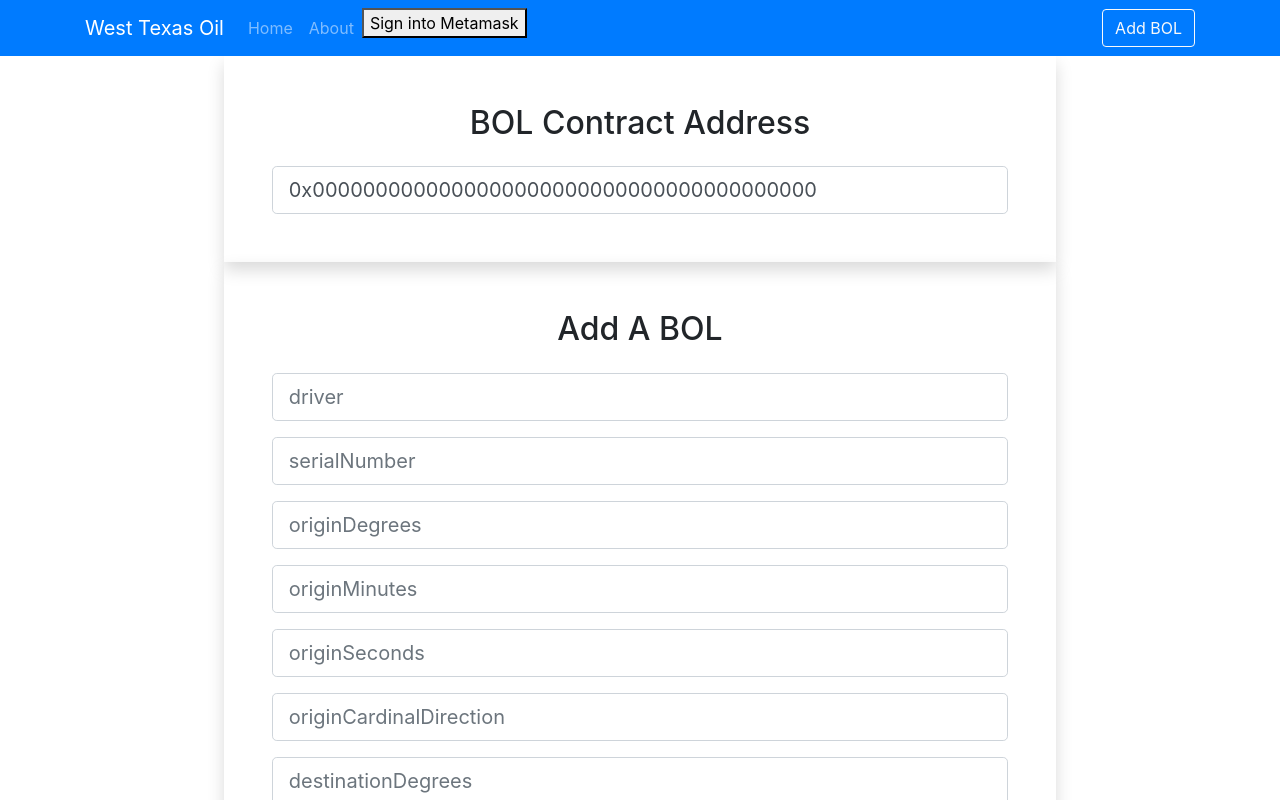
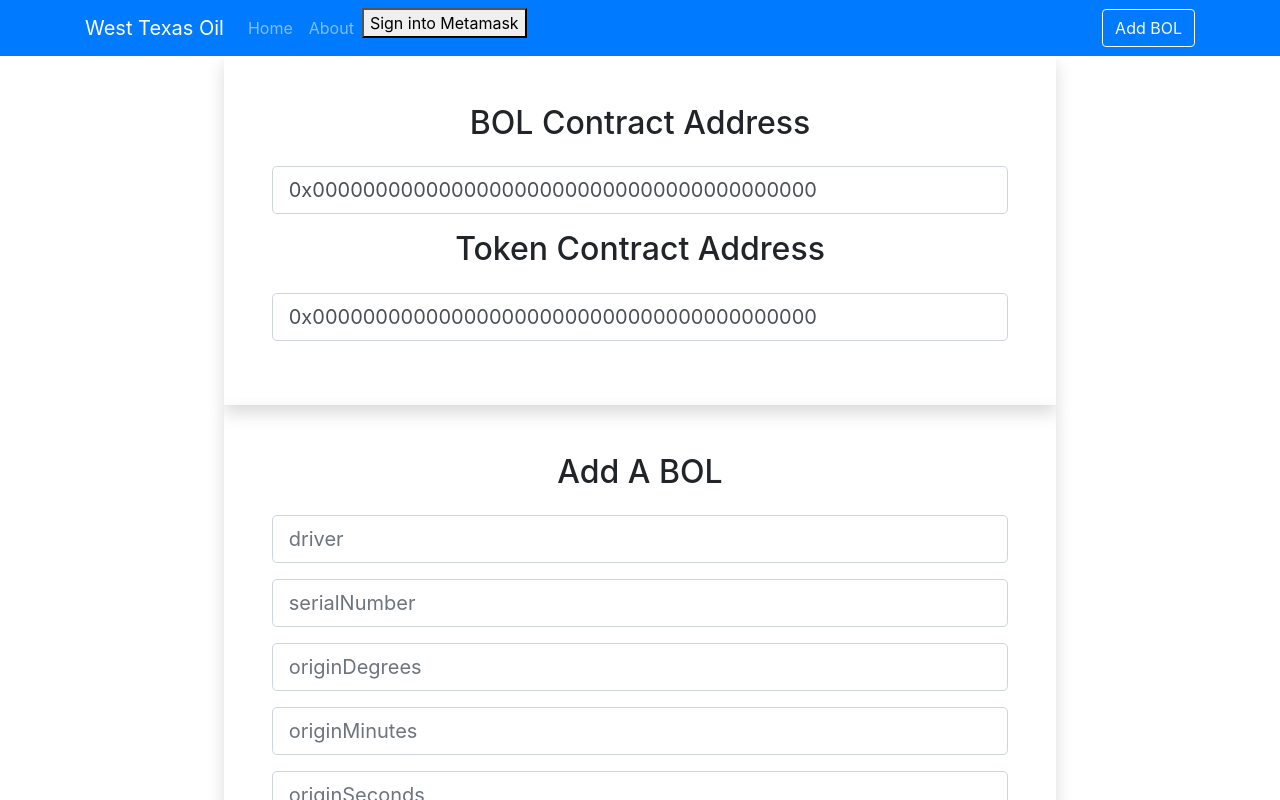
Before and after one commit to EthBuilders/EthGlobal-West-Texas-Oil, a React (Create React App) app in the folder WtxEthOil/: page /users/add in a window 1280 px wide. Shown: the top 800 px of the page. Built offline with nearby package versions, Linux system fonts and the light colour scheme.

Commit message:
fix: add token contract field

```diff
--- a/WtxEthOil/src/components/users/AddUser.js
+++ b/WtxEthOil/src/components/users/AddUser.js
@@ -5,7 +5,7 @@ import InputField from "../layout/Input";
 
 const AddUser = () => {
   let history = useHistory();
-  let [bol, setBol] = useState({ address: "0x0000000000000000000000000000000000000000" });
+  let [bol, setBol] = useState({ address: "0x0000000000000000000000000000000000000000", tokenContract: "0x0000000000000000000000000000000000000000" });
   const [user, setUser] = useState({
     driver: '',
     serialNumber: '',
@@ -36,7 +36,13 @@ const AddUser = () => {
       <div className='container'>
         <div className='w-75 mx-auto shadow p-5'>
           <h2 className='text-center mb-4'>BOL Contract Address</h2>
-          <InputField fieldName="address" fieldValue={bol.address} setField={(e) => setBol({ [e.target.name]: e.target.value })} type="text" placeholder={"Enter an address"} />
+          <div className='form-group'>
+            <InputField fieldName="address" fieldValue={bol.address} setField={(e) => setBol({ ...bol, [e.target.name]: e.target.value })} type="text" placeholder={"Enter an address"} />
+          </div>
+          <h2 className='text-center mb-4'>Token Contract Address</h2>
+          <div className='form-group'>
+            <InputField fieldName="tokenContract" fieldValue={bol.tokenContract} setField={(e) => setBol({ ...bol, [e.target.name]: e.target.value })} type="text" placeholder={"Token Contract Address"} />
+          </div>
         </div>
       </div>
       <div className='container'>
```
